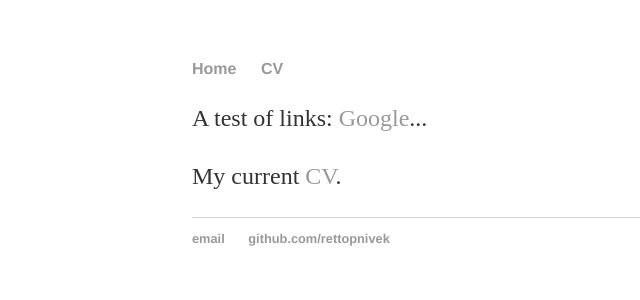
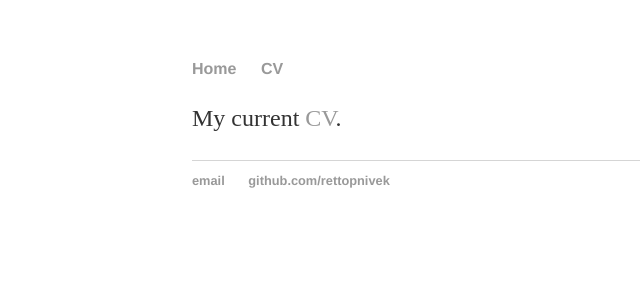
Before and after one commit to rettopnivek/rettopnivek.github.io, a Jekyll site: the page built from cv/index.html, in a window 1280 px wide. Shown: the top 300 px of the page, without its empty margins (0-640 px from the left). Built offline with Jekyll 4.4.1, drawn with Linux system fonts in a browser that asks for light colours.

Commit message:
Update index.html

```diff
--- a/cv/index.html
+++ b/cv/index.html
@@ -3,6 +3,4 @@ layout: default
 title:  "Curriculum vitae"
 ---
 
-<p> A test of links: <a href = "http://google.com/">Google</a>...</p>
-
 <p> My current <a href = "https://github.com/rettopnivek/rettopnivek.github.io/assets/pdf/vita.pdf">CV</a>.</p>
```
